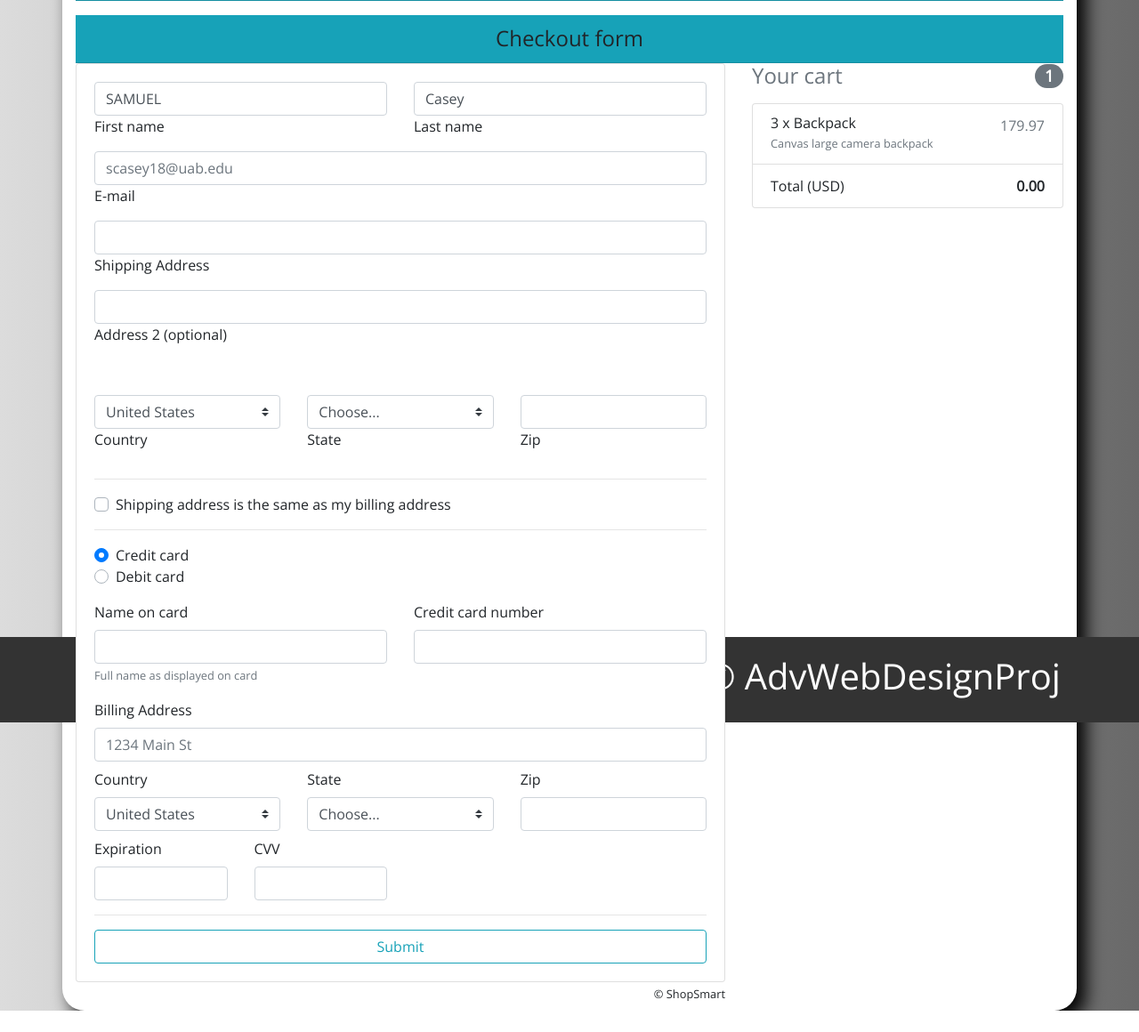
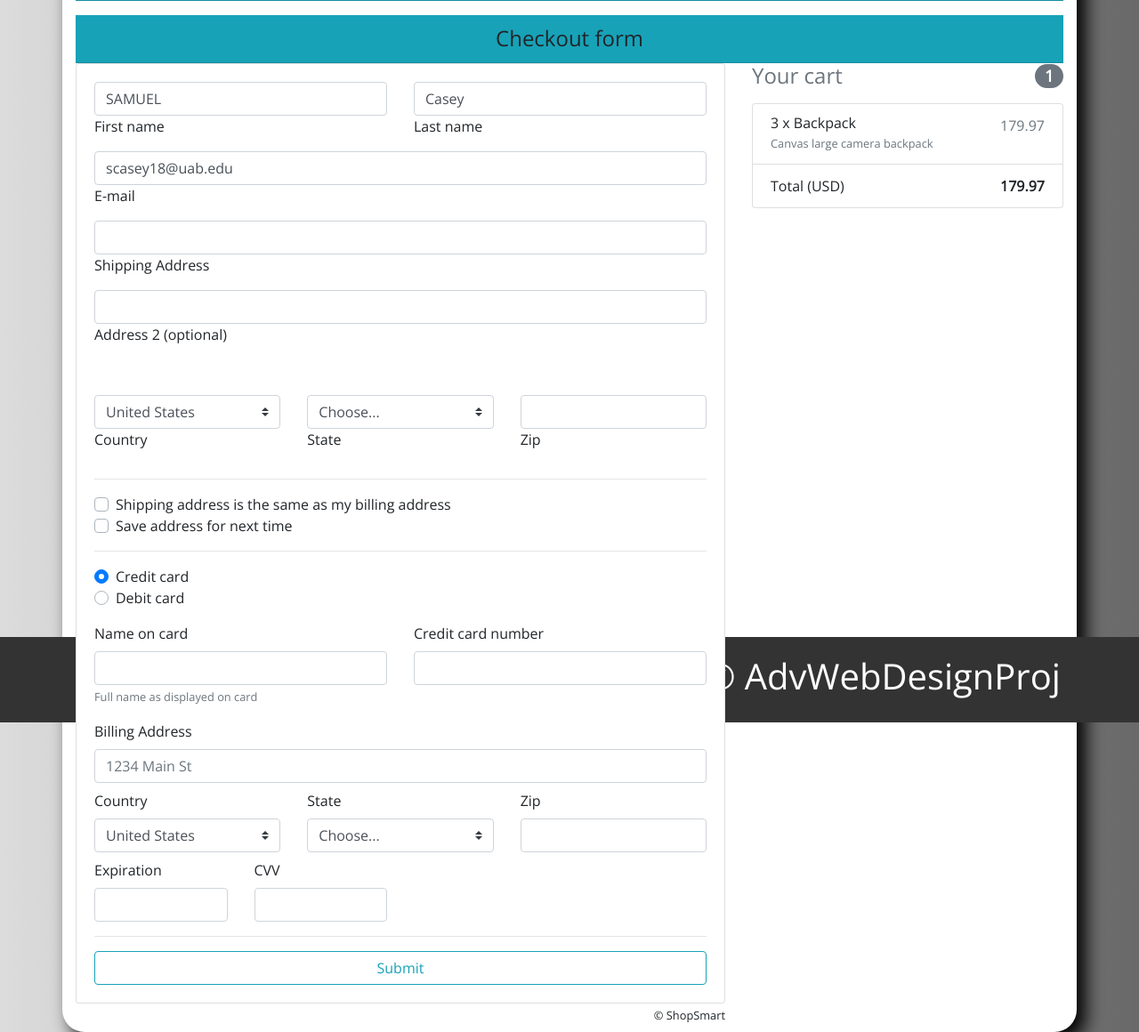
Before and after one commit to scasey18/SmartShop, a Flask app: page /checkout in a window 1280 px wide. Shown: the part 200-1360 px from the top of the page at 89% size. Before the commit the page ends 1336 px from the top, so only its background shows below. Run offline with Flask 2, Linux system fonts and the light colour scheme; a user stored in the database is signed in; data comes from the database, SQL or seed files in the repository; data that the repository does not hold is empty; some libraries are stand-ins or nearby versions.

Commit message:
Added confirmation number to orders for checkout tables

```diff
--- a/tables.py
+++ b/tables.py
@@ -1,6 +1,9 @@
 from flask_sqlalchemy import SQLAlchemy
 from sqlalchemy.sql import text
 from flask_login import UserMixin
+
+import random
+import string
 
 db = SQLAlchemy()
 
@@ -70,13 +73,14 @@ class Address(db.Model):
 
 class Orders(db.Model):
 	ordID = db.Column(db.Integer, primary_key=True)
-	#confirmNum = db.Column(db.Integer, unique=True)
+	confirmNum = db.Column(db.Text)
 	custID = db.Column(db.Integer)
 	ShipAdrID = db.Column(db.Integer)
 
 	def __init__(self, custID, ShipAdrID):
 		self.custID = custID
 		self.ShipAdrID = ShipAdrID
+		self.confirmNum = ''.join([random.choice(string.ascii_uppercase + string.digits) for i in range(20)])
 
 	def __repr__(self):
 		return f"Order {self.ordID}: {self.custID} {self.ShipAdrID}"
--- a/templates/checkout.html
+++ b/templates/checkout.html
@@ -63,17 +63,17 @@ body{
              </div>
              <!--email-->
              <div class="md-form mb-2">
-               <input type="text" id="email" class="form-control" placeholder="{{user.emailAdr}}" required>
+               <input type="text" id="email" class="form-control" value="{{user.emailAdr}}" required>
                <label for="email" class="">E-mail</label>
              </div>
              <!--address-->
              <div class="md-form mb-2">
-               <input type="text" name="street" id="address" class="form-control" placeholder="{{adr.street}}">
+               <input type="text" name="street" id="address" class="form-control" value="{{adr.street}}">
                <label for="address" class="">Shipping Address</label>
              </div>
              <!--address-2-->
              <div class="md-form mb-5">
-               <input type="text" id="address-2" name="suite" class="form-control" placeholder="{{adr.suite}}">
+               <input type="text" id="address-2" name="suite" class="form-control" value="{{adr.suite}}">
                <label for="address-2" class="">Address 2 (optional)</label>
              </div>
              <div class="row">
@@ -88,7 +88,7 @@ body{
                  </div>
                </div>
                <div class="col-lg-4 col-md-6 mb-2">
-                 <select class="custom-select d-block w-100" id="state" name="state" required>
+                 <select class="custom-select d-block w-100" id="state" name="state" autocomplete="off" required>
                      <option value="none">Choose...</option>
                      <option value="AL">Alabama</option>
                      <option value="AK">Alaska</option>
@@ -162,10 +162,10 @@ body{
                <label class="custom-control-label" for="same-address">Shipping address is the same as my billing
                  address</label>
              </div>
-             <!-- <div class="custom-control custom-checkbox">
-               <input type="checkbox" class="custom-control-input" id="save-info">
-               <label class="custom-control-label" for="save-info">Save this information for next time</label>
-             </div> -->
+             <div class="custom-control custom-checkbox">
+               <input type="checkbox" class="custom-control-input" name='saveAddress' id="save-info">
+               <label class="custom-control-label" for="save-info">Save address for next time</label>
+             </div>
 
              <hr>
 
@@ -322,6 +322,7 @@ body{
 
          <!-- Cart -->
          <ul class="list-group mb-3 z-depth-1">
+			{% set ns = namespace(total=0.00) %}
 			{% for i in content %}
 			   <li class="list-group-item d-flex justify-content-between lh-condensed">
 				 <div>
@@ -330,6 +331,7 @@ body{
 				 </div>
 				 <span class="text-muted">{{i[0].price * i[1]}}</span>
 			   </li>
+			   {% set ns.total = ns.total + (i[0].price * i[1])|float %}
             {% endfor %}
            <!-- <li class="list-group-item d-flex justify-content-between bg-light">
              <div class="text-success">
@@ -340,7 +342,7 @@ body{
            </li> -->
            <li class="list-group-item d-flex justify-content-between">
              <span>Total (USD)</span>
-             <strong>0.00</strong>
+             <strong>{{ns.total}}</strong>
            </li>
          </ul>
          <!-- Cart -->
```
Lines whose indentation alone changed are shown as unchanged.
